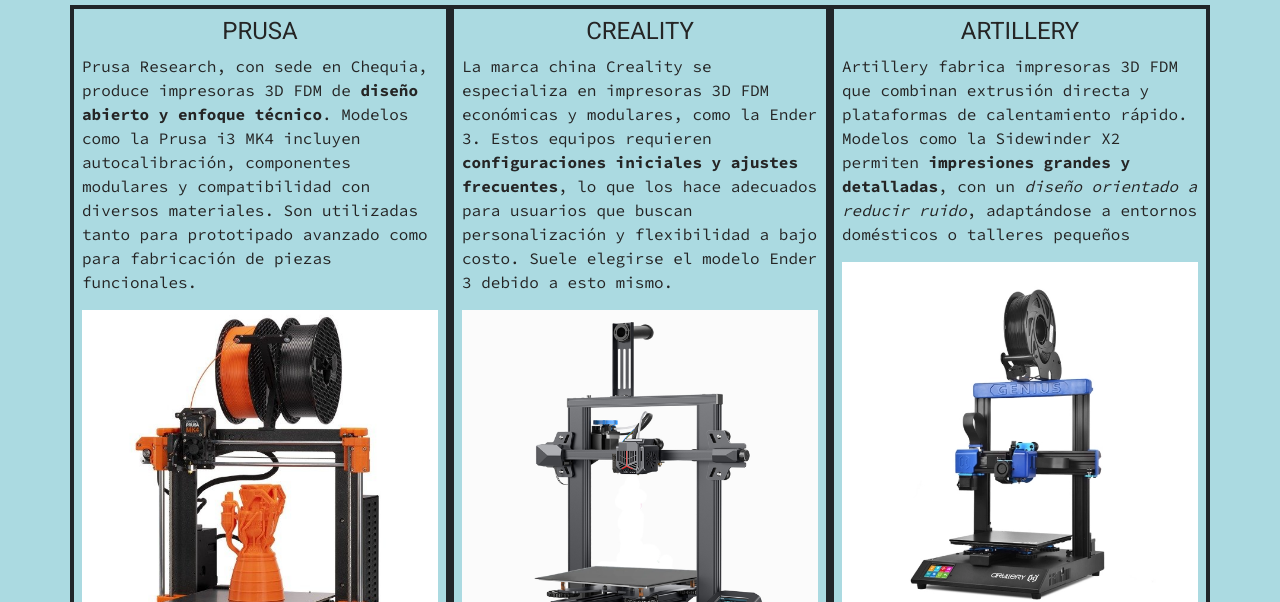
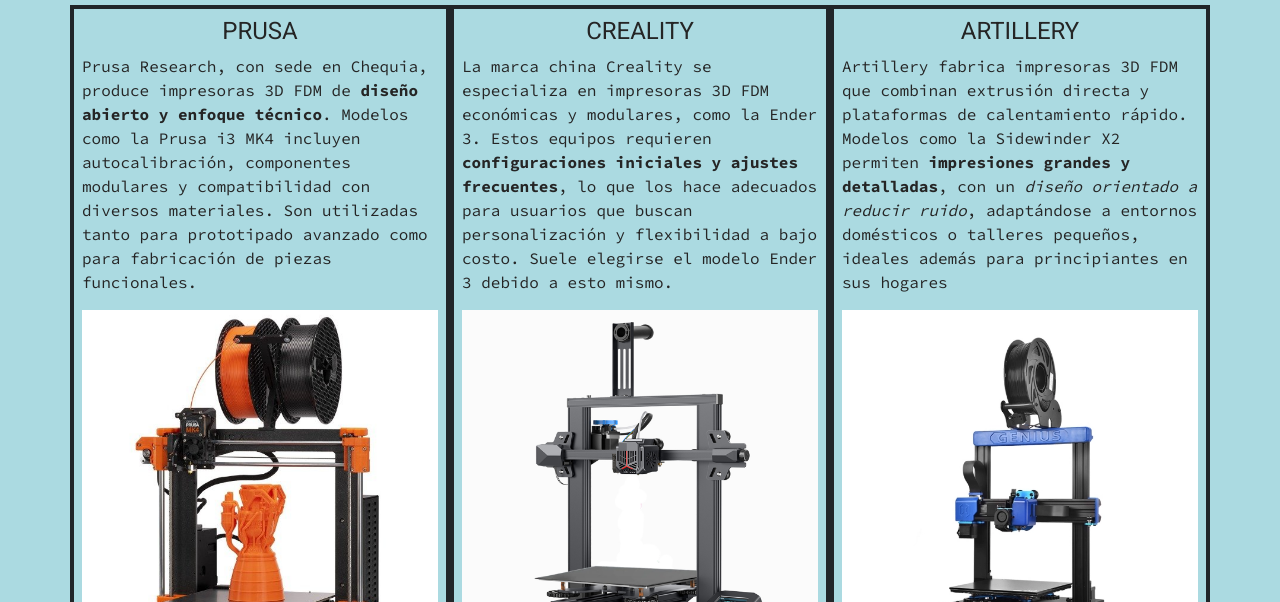
Before and after one commit to camilatomasovich/tercerentrega, a plain HTML site: page index.html in a window 1280 px wide. Shown: the part 198-800 px from the top of the page. Drawn offline with nearby package versions, Linux system fonts and the light colour scheme.

Commit message:
Add files via upload

```diff
--- a/index.html
+++ b/index.html
@@ -89,7 +89,7 @@
 
  <section class="border border-4 border-dark p-2 col-md-6 col-lg">
     <h4>Artillery</h4>
-    <p>Artillery fabrica impresoras 3D FDM que combinan extrusión directa y plataformas de calentamiento rápido. Modelos como la Sidewinder X2 permiten <strong>impresiones grandes y detalladas</strong>, con un <em>diseño orientado a reducir ruido</em>, adaptándose a entornos domésticos o talleres pequeños</p>
+    <p>Artillery fabrica impresoras 3D FDM que combinan extrusión directa y plataformas de calentamiento rápido. Modelos como la Sidewinder X2 permiten <strong>impresiones grandes y detalladas</strong>, con un <em>diseño orientado a reducir ruido</em>, adaptándose a entornos domésticos o talleres pequeños, ideales además para principiantes en sus hogares</p>
 
     <a href="https://www.artillery3d.com/en-gobal/collections/3d-printer"><img class="img-fluid" src="imágenes/GEN_PRO_1.jpg" alt="ArtilleryGeniusPro"></a>
 
```
